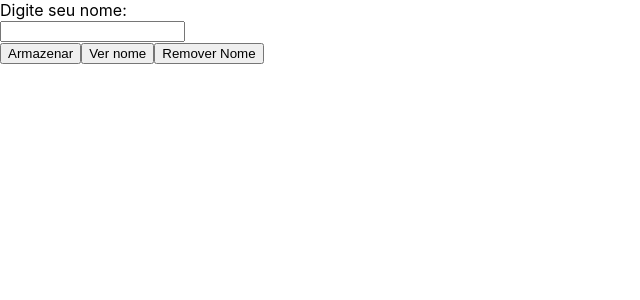
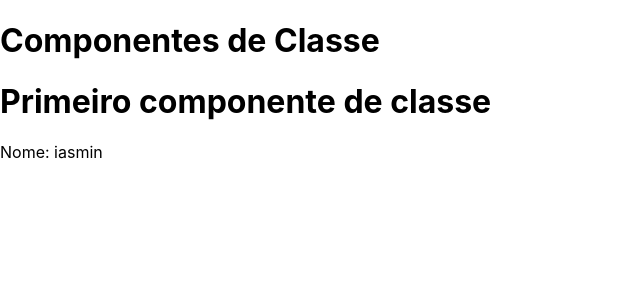
Before and after one commit to iasmin-raquel/treino-react, a React (Create React App) app: page / in a window 1280 px wide. Shown: the top 300 px of the page, without its empty margins (0-640 px from the left). Built offline with nearby package versions, Linux system fonts and the light colour scheme.

Commit message:
componentes de classe

```diff
--- a/src/App.js
+++ b/src/App.js
@@ -1,28 +1,12 @@
-import React, {useState} from "react";
+import React from "react";
+import Classe from "./componentes/Classe";
 
 export default function App() {
-  const [nome, setNome] = useState()
-
-  const armazenar = (chave, item) => {
-    localStorage.setItem(chave, item)
-  }
-
-  const verNome = (chave) => {
-    alert(localStorage.getItem(chave))
-  }
-
-  const apagar = (chave) => {
-    localStorage.removeItem(chave)
-  }
 
   return(
     <>
-      <label>Digite seu nome: </label><br/>
-      <input type="text" value={nome} onChange={(e)=>setNome(e.target.value)}/><br/>
-      <button onClick={()=>armazenar('ls_nome', nome)} >Armazenar</button>
-      <button onClick={()=>verNome('ls_nome')} >Ver nome</button>
-      <button onClick={()=>apagar('ls_nome')} >Remover Nome</button>
-
+      <h1>Componentes de Classe</h1>
+      <Classe nome="iasmin" ></Classe>
     </>
   )
 }
--- /dev/null
+++ b/src/componentes/Classe.js
@@ -0,0 +1,18 @@
+import React from 'react'
+
+class Classe extends React.Component{
+  constructor(props) {
+    super(props)
+  }
+
+  render() {
+    return(
+      <div>
+        <h1>Primeiro componente de classe</h1>
+        <p>Nome: {this.props.nome}</p>
+      </div>
+    )
+  }
+}
+
+export default Classe
```
